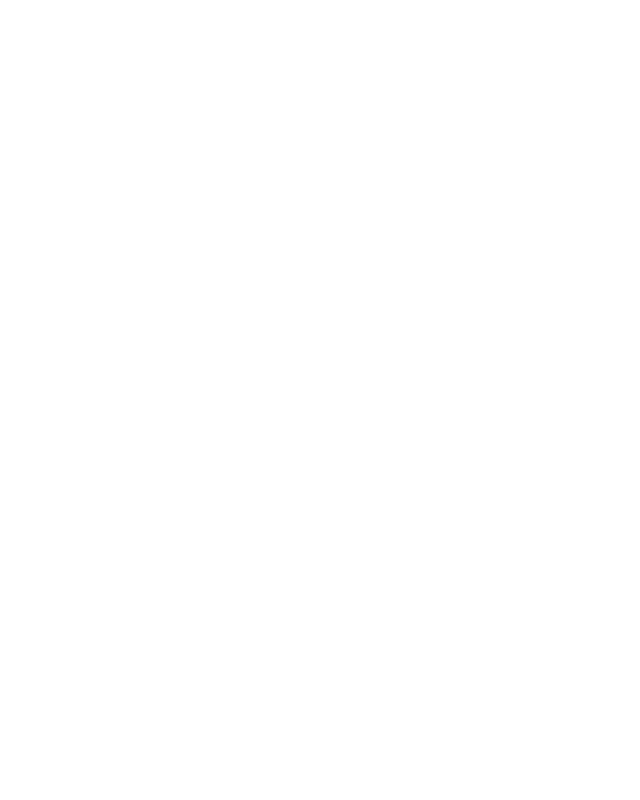
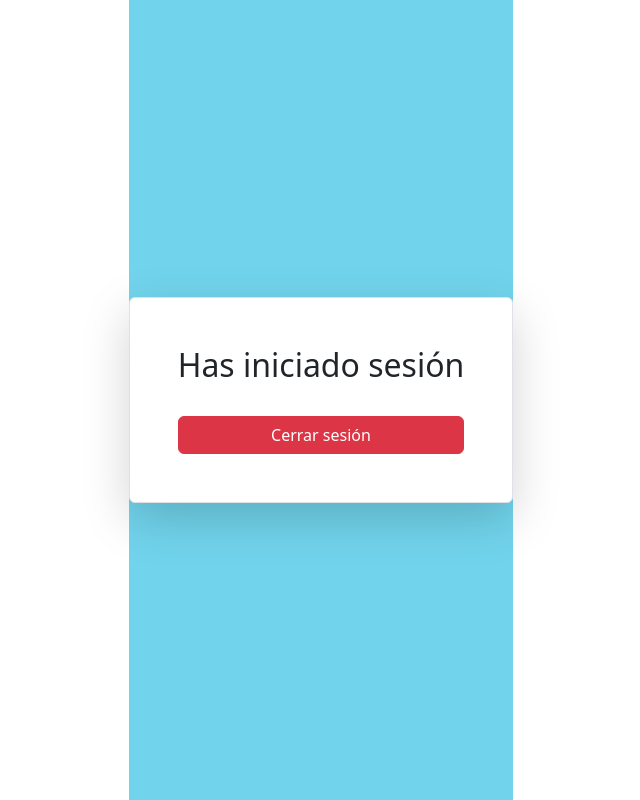
Before and after one commit to FranciscoDavidCampuzanoMelgarejo/ProyectoFinal_DaWeb--ReservasEvento, a React (Vite) app in the folder Frontend/gestionar-reservas-app/: page /bienvenida in a window 1280 px wide. Before the commit this address had no page. Shown: the whole page, without its empty margins (319-959 px from the left). Built offline with nearby package versions, Linux system fonts and the light colour scheme.

Commit message:
Navegacion correcta y pequeña ventana de prueba tras el login

```diff
--- a/Frontend/gestionar-reservas-app/src/App.jsx
+++ b/Frontend/gestionar-reservas-app/src/App.jsx
@@ -1,5 +1,6 @@
 import { Routes, Route, Navigate } from 'react-router-dom';
 import { Autenticacion } from './views/Autenticacion.jsx';
+import { Bienvenida } from './views/Bienvenida.jsx';
 
 function App() {
 
@@ -8,6 +9,7 @@ function App() {
       <Route path='/' element={<Navigate to='/login' replace/>}></Route>
       <Route path='/login' element={<Autenticacion />}></Route>
       <Route path='/register' element={<Autenticacion />}></Route>
+      <Route path='/bienvenida' element={<Bienvenida />} />
     </Routes>
   )
 }
--- a/Frontend/gestionar-reservas-app/src/components/FormularioLogin.jsx
+++ b/Frontend/gestionar-reservas-app/src/components/FormularioLogin.jsx
@@ -1,8 +1,10 @@
 import { useState } from 'react';
 import { InputField } from './InputField';
+import { useNavigate } from 'react-router-dom';
 import { Link } from "react-router-dom";
 import '../Login.css';
 export function FormularioLogin(){
+  const navigate = useNavigate();
   const[formData, setFormData]=useState({
     email:'',
     password:'',
@@ -51,6 +53,7 @@ export function FormularioLogin(){
 
         const data = await response.json();
         console.log('Inicio de sesión exitoso:', data);
+        navigate('/bienvenida');
       }catch(error){
         console.error('Error en el inicio de sesión',error);
       }
--- a/Frontend/gestionar-reservas-app/src/components/FormularioRegistro.jsx
+++ b/Frontend/gestionar-reservas-app/src/components/FormularioRegistro.jsx
@@ -1,9 +1,11 @@
 import { useState } from 'react';
 import { InputField } from './InputField';
+import { useNavigate } from 'react-router-dom';
 import { Link } from 'react-router-dom';
 import '../Register.css';
 
 export function FormularioRegistro(){
+  const navigate = useNavigate();
   const[formData, setFormData]=useState({
     nombre:'',
     apellidos:'',
@@ -74,6 +76,7 @@ const handleSubmit = async (e) => {
 
     const data = await response.json();
     console.log('Registro exitoso:', data);
+    navigate('/login');
   }catch(error){
     console.error('Error en el registro',error);
   }
--- /dev/null
+++ b/Frontend/gestionar-reservas-app/src/views/Bienvenida.jsx
@@ -0,0 +1,27 @@
+//Este codigo es temporal para mostrar que se ha realizado bien el register y para poder hacer el logout
+import { useNavigate } from 'react-router-dom';
+
+export function Bienvenida() {
+  const navigate = useNavigate();
+  const handleLogout = async () => {
+    try {
+      const res = await fetch("http://localhost:3000/api/v1/user/logout", {
+        method: "POST",
+        credentials: "include",
+      });
+      if (res.ok) {
+        navigate('/login');
+      }
+    } catch (error) {
+      console.error("Error al cerrar sesión", error);
+    }
+  };
+  return (
+    <div className="d-flex justify-content-center align-items-center vh-100" style={{ backgroundColor: "rgb(113, 212, 236)" }}>
+      <div className="text-center p-5 border rounded shadow-lg bg-white">
+        <h2>Has iniciado sesión</h2>
+        <button className="btn btn-danger mt-4" onClick={handleLogout}>Cerrar sesión</button>
+      </div>
+    </div>
+  );
+}
```
